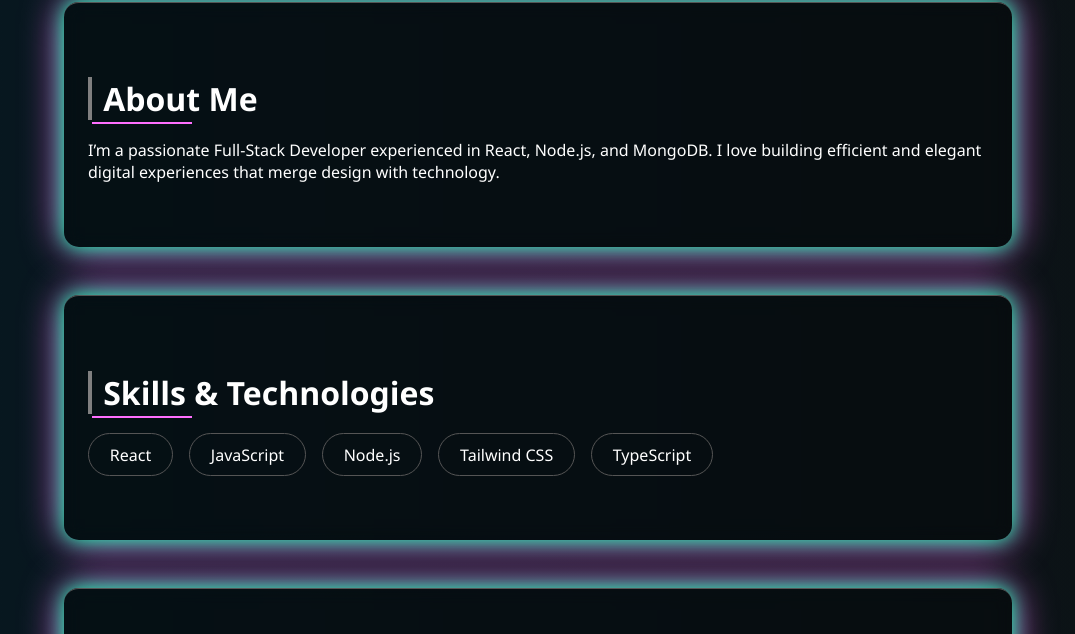
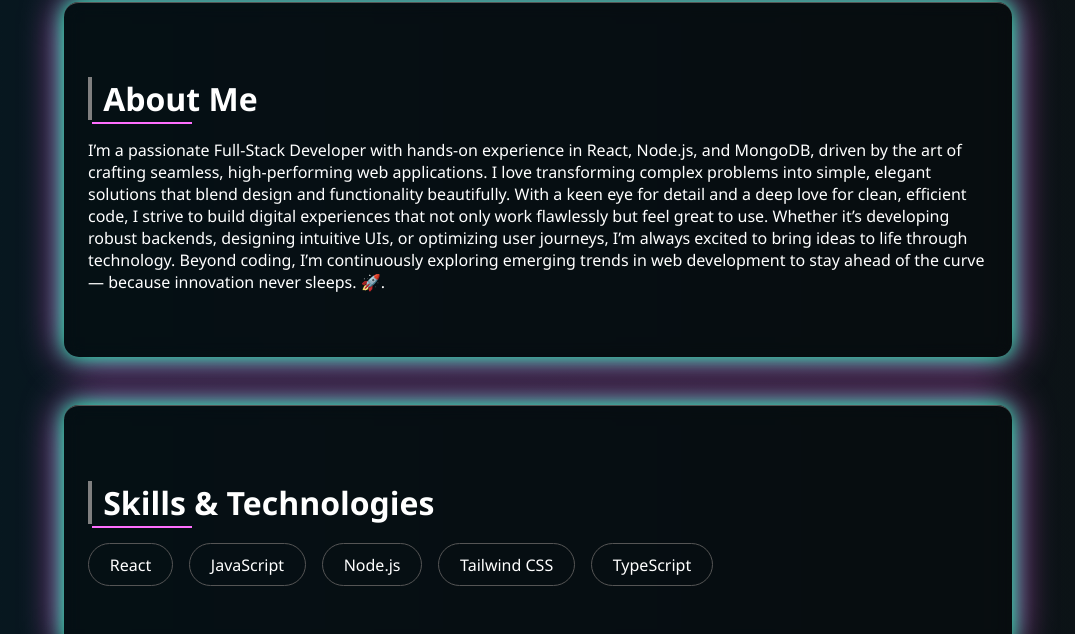
Before and after one commit to krsnashinde/krsnashinde.github.io, a plain HTML site: page index.html in a window 1280 px wide. Shown: the part 899-1533 px from the top of the page, without its empty margins (102-1177 px from the left). Drawn offline with Linux system fonts and the light colour scheme.

Commit message:
Update index.html

```diff
--- a/index.html
+++ b/index.html
@@ -444,8 +444,11 @@ section h2::after {
 <!-- ABOUT -->
 <section id="about" class="reveal">
   <h2>About Me</h2>
-  <p>I’m a passionate Full-Stack Developer experienced in React, Node.js, and MongoDB.
-  I love building efficient and elegant digital experiences that merge design with technology.</p>
+  <p>I’m a passionate Full-Stack Developer with hands-on experience in React, Node.js, and MongoDB, driven by the art of crafting seamless, high-performing web applications. I love transforming complex problems into simple, elegant solutions that blend design and functionality beautifully.
+
+With a keen eye for detail and a deep love for clean, efficient code, I strive to build digital experiences that not only work flawlessly but feel great to use. Whether it’s developing robust backends, designing intuitive UIs, or optimizing user journeys, I’m always excited to bring ideas to life through technology.
+
+Beyond coding, I’m continuously exploring emerging trends in web development to stay ahead of the curve — because innovation never sleeps. 🚀.</p>
 </section>
 
 <!-- SKILLS -->
```
